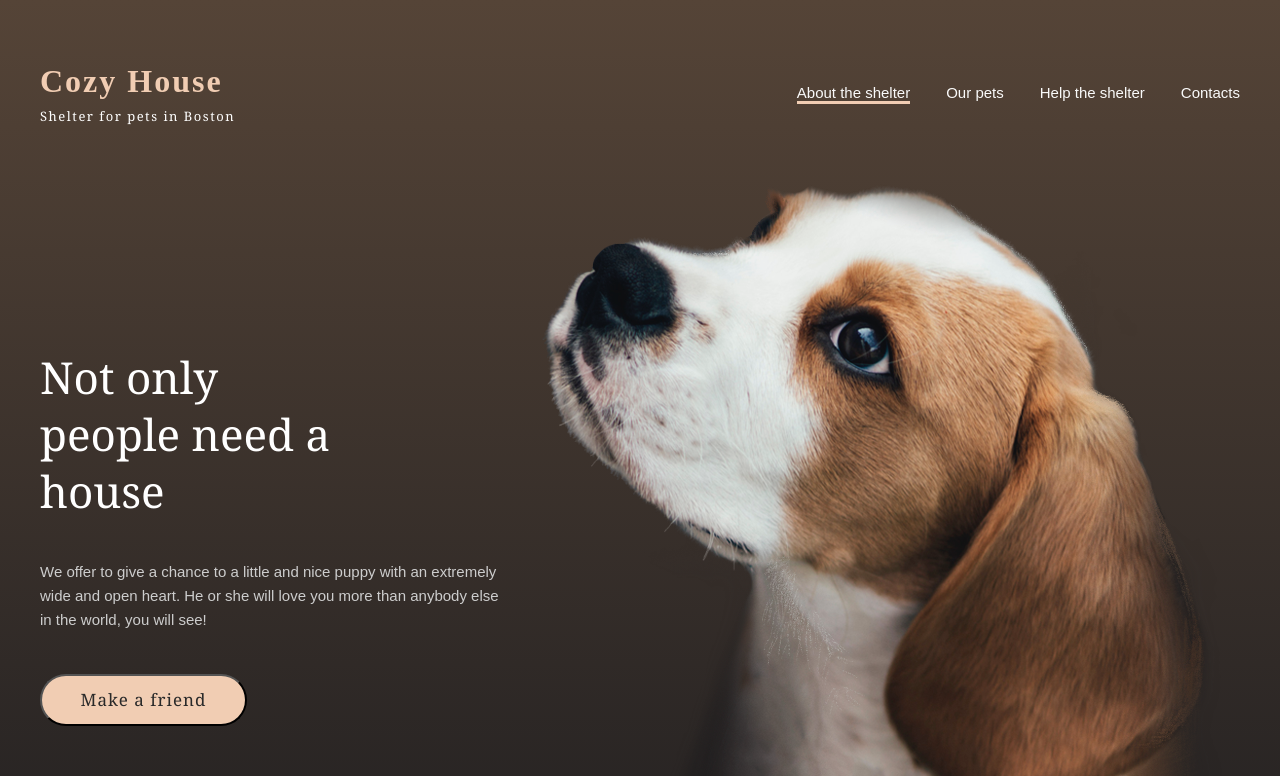
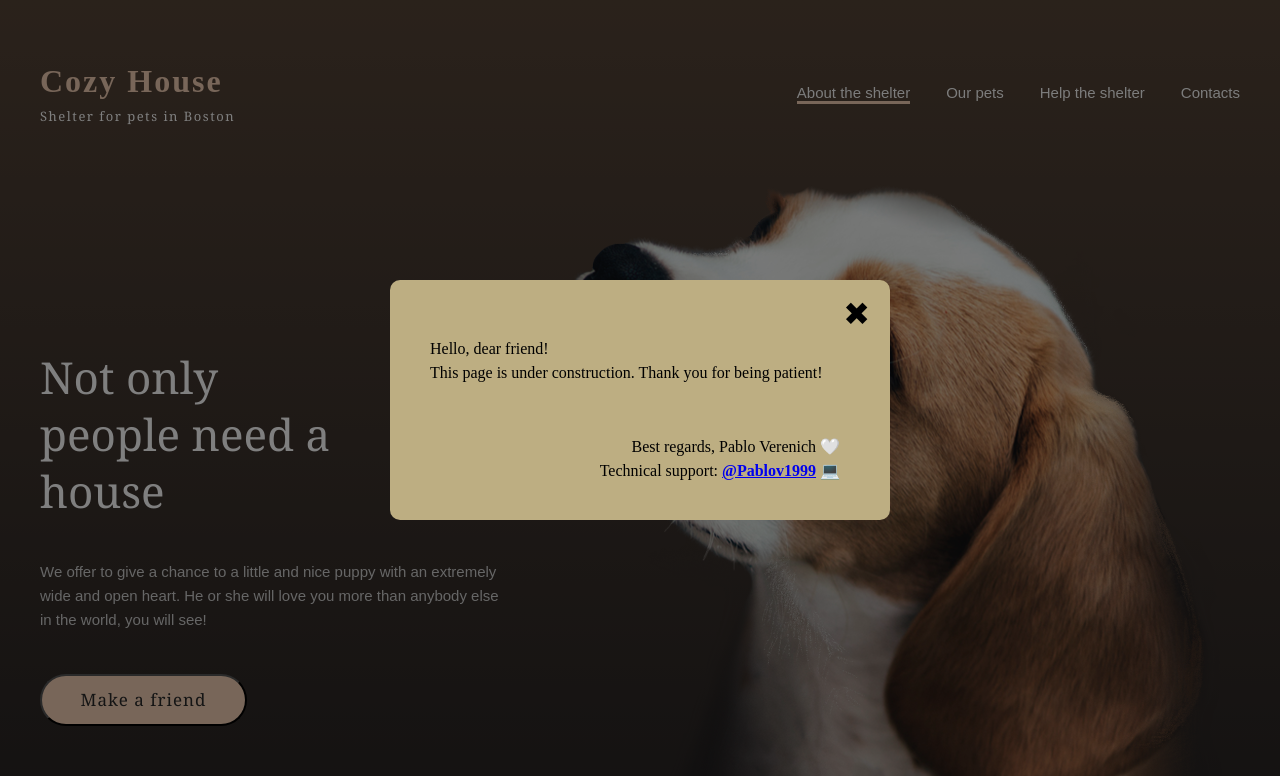
Before and after one commit to Pablov1999/shelterDOM, a plain HTML site: page index.html in a window 1280 px wide. Both pictures are taken after a click on the button "8380 2880 8028 8791 7435". Shown: the top 776 px of the page. Drawn offline with Linux system fonts and the light colour scheme.

Commit message:
feat:popup window

```diff
--- a/index.html
+++ b/index.html
@@ -51,7 +51,7 @@
               </p>
             </div>
             <form action="#pets">
-            <button class="bubble-button"  data-message="modal">Make a friend</button></form>
+            <button class="bubble-button">Make a friend</button></form>
           </div>
 
           <div class="hero-pic">
@@ -105,17 +105,17 @@
         <div class="katrine">
           <img class="pets-item-img" src="assets/img/pets-katrine.jpg" alt="Katrine" />
           <p>Katrine</p>
-          <button class="bubble-button">Learn more</button>
+          <button class="bubble-button" data-message="modal">Learn more</button>
         </div>
         <div class="jennifer">
           <img class="pets-item-img" src="assets/img/pets-jennifer.jpg" alt="Jennifer" />
           <p>Jennifer</p>
-          <button class="bubble-button">Learn more</button>
+          <button class="bubble-button" data-message="modal">Learn more</button>
         </div>
         <div class="woody">
           <img class="pets-item-img" src="assets/img/pets-woody.jpg" alt="Woody" />
           <p>Woody</p>
-          <button class="bubble-button">Learn more</button>
+          <button class="bubble-button" data-message="modal">Learn more</button>
         </div>
 
         <img class="forward" src="assets/icons/button_arrow.svg" alt="forward" />
@@ -187,7 +187,7 @@
           <h3>You can also make a donation</h3>
         </div>
         <h5>Name of the bank / Type of banc account</h5>
-        <button class="donation-container__credit bubble-button">
+        <button class="donation-container__credit bubble-button" data-message="modal">
           <img src="assets/icons/credit-card.svg" alt="" />
           <a href="#">
             <h4>8380 2880 8028 8791 7435</h4>
@@ -256,6 +256,23 @@
     </footer>
   </div>
 
+  <div id="modal" class="modal hidden">
+    <div class="overlay">
+      <div class="message hidden">
+        <div class="icon-close">✖</div>
+        <p class="message-text">
+          <span>Hello, dear friend!</span><br>
+          <span>This page is under construction. Thank you for being patient!</span>
+        </p>
+        <p class="message-sign">
+          <span>Best regards, Pablo Verenich</span> 🤍<br>
+          <span>Technical support:</span>
+          <a class="message-link" href="https://github.com/Pablov1999" target="_black">@Pablov1999</a> 💻
+        </p>
+      </div>
+    </div>
+  </div>
+
   <div class="btn-up">
 
   </div>
--- a/index.js
+++ b/index.js
@@ -1,6 +1,8 @@
 
 import hoverBubbleBtnsEffect from "./module/hoverBubbleEffect.js";
 import scrollUp from "./module/scrollUp.js";
+import openModalMessage from "./module/openModalMessage.js";
 
 hoverBubbleBtnsEffect();
 scrollUp();
+openModalMessage();
--- a/style.css
+++ b/style.css
@@ -763,3 +763,68 @@ width: 321px;
     background-size: 30px;
     transition: opacity .3s;
 }
+
+/* ===================== ELEMENT: MODAL WINDOW===========================*/
+.modal {
+  position: fixed;
+  top: 0;
+  left: 0;
+  right: 0;
+  bottom: 0;
+  z-index: 2;
+}
+
+.overlay {
+  position: absolute;
+  top: 0;
+  left: 0;
+  right: 0;
+  bottom: 0;
+  width: 100%;
+  height: 100%;
+  background: var(--wrapper-color);
+  z-index: 2;
+}
+
+.message {
+  position: absolute;
+  top: 50%;
+  left: 50%;
+  transform: translate(-50%, -50%);
+  max-width: 500px;
+  width: 100%;
+  min-height: 30%;
+  padding: 40px 50px 20px 40px;
+  display: flex;
+  flex-direction: column;
+  justify-content: space-around;
+  background-color: var(--hover-color);
+  border-radius: 10px;
+}
+
+.icon-close {
+  position: absolute;
+  top: 15px;
+  right: 20px;
+  font-size: 32px;
+  cursor: pointer;
+}
+
+.message-text,
+.message-sign {
+  line-height: 1.5;
+  color: #000;
+}
+
+.message-sign {
+  margin-top: 15px;
+  text-align: right;
+}
+
+.message-link {
+  font-weight: 700;
+}
+
+.hidden {
+  display: none;
+}
--- a/style2.css
+++ b/style2.css
@@ -435,3 +435,69 @@ html2 {
   background-size: 30px;
   transition: opacity .3s;
 }
+
+
+/* ===================== ELEMENT: MODAL WINDOW===========================*/
+.modal {
+  position: fixed;
+  top: 0;
+  left: 0;
+  right: 0;
+  bottom: 0;
+  z-index: 2;
+}
+
+.overlay {
+  position: absolute;
+  top: 0;
+  left: 0;
+  right: 0;
+  bottom: 0;
+  width: 100%;
+  height: 100%;
+  background: var(--wrapper-color);
+  z-index: 2;
+}
+
+.message {
+  position: absolute;
+  top: 50%;
+  left: 50%;
+  transform: translate(-50%, -50%);
+  max-width: 500px;
+  width: 100%;
+  min-height: 30%;
+  padding: 40px 50px 20px 40px;
+  display: flex;
+  flex-direction: column;
+  justify-content: space-around;
+  background-color: var(--hover-color);
+  border-radius: 10px;
+}
+
+.icon-close {
+  position: absolute;
+  top: 15px;
+  right: 20px;
+  font-size: 32px;
+  cursor: pointer;
+}
+
+.message-text,
+.message-sign {
+  line-height: 1.5;
+  color: #000;
+}
+
+.message-sign {
+  margin-top: 15px;
+  text-align: right;
+}
+
+.message-link {
+  font-weight: 700;
+}
+
+.hidden {
+  display: none;
+}
```
Also changed, not shown: index2.html (+19 -0 lines), module/openModalMessage.js (renamed from module/modalMessage.js).
